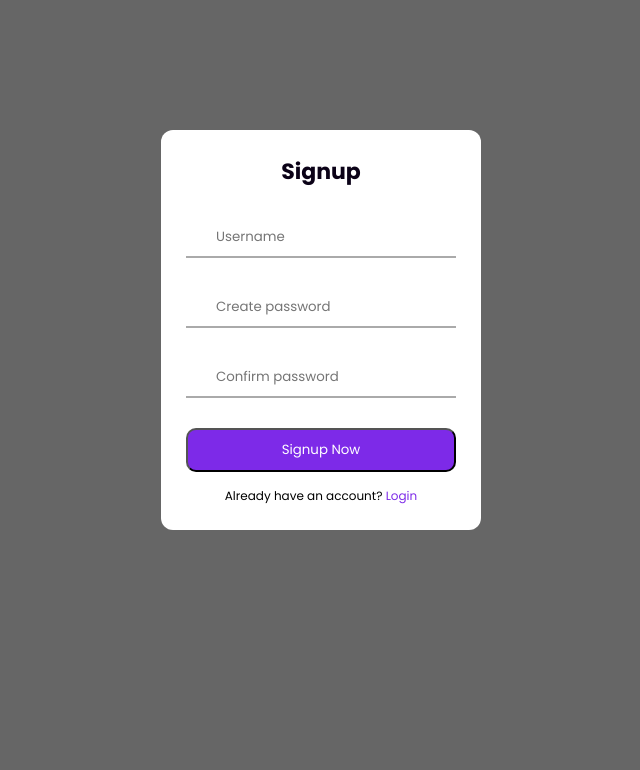
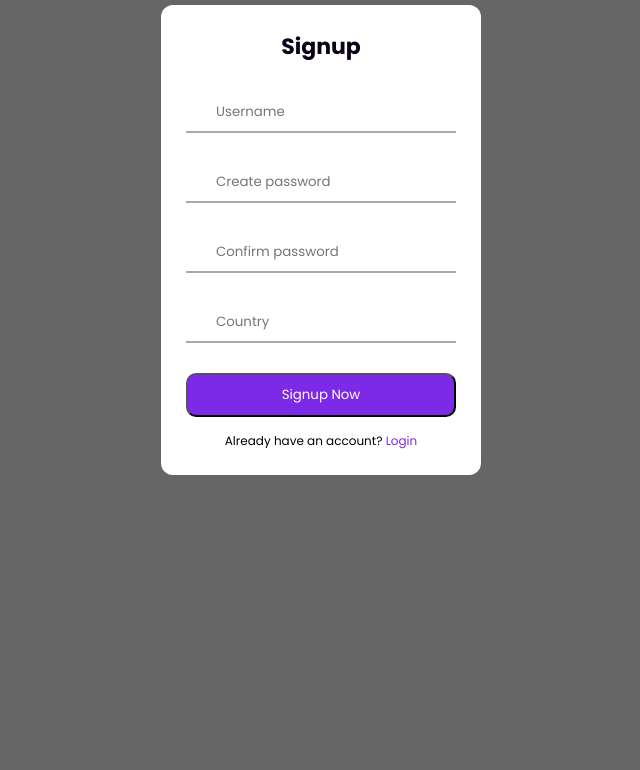
Before and after one commit to BASDAT-F12/F12-PacilFlix, a Django app: page /auth/register/ in a window 1280 px wide. Shown: the part 70-840 px from the top of the page, without its empty margins (319-959 px from the left). Run offline with Django 5.2, Linux system fonts and the light colour scheme.

Commit message:
Add country of origin in user auth

```diff
--- a/authentication/templates/register.html
+++ b/authentication/templates/register.html
@@ -47,7 +47,7 @@
             position: fixed;
             max-width: 320px;
             width: 100%;
-            top: 50%;
+            top: 310px;
             left: 50%;
             transform: translate(-50%, -50%) scale(1.2);
             z-index: 101;
@@ -58,6 +58,7 @@
             opacity: 0;
             pointer-events: none;
             transition: all 0.4s ease-out;
+            overflow-y: auto; /* Add this to make it scrollable */
         }
         .home.show .form_container {
             opacity: 1;
@@ -157,6 +158,13 @@
             text-align: justify-all;
             padding-top: 10px;
         }
+        .input_box i.country {
+            left: 0;
+        }
+        .input_box input:focus ~ i.country {
+            color: #7d2ae8;
+        }
+
 
     </style>
     <!-- Unicons -->
@@ -193,6 +201,13 @@
                     <i class="uil uil-lock password"></i>
                     <i class="uil uil-eye-slash pw_hide"></i>
                 </div>
+                <div class="input_box">
+                    <label>
+                        <input type="text" name="country" placeholder="Country" required />
+                    </label>
+                    <i class="uil uil-globe country"></i>
+                </div>
+
                 <button type="submit" class="button">Signup Now</button>
                 <div class="login_signup">Already have an account? <a href="{% url 'authentication:login' %}" id="login">Login</a></div>
             </form>
--- a/authentication/views.py
+++ b/authentication/views.py
@@ -31,9 +31,11 @@
     if request.method == 'POST':
         form = UserCreationForm(request.POST)
         username = request.POST['username']
-        password = request.POST['password']
+        password2 = request.POST['password2']
+        country = request.POST['country']
         if form.is_valid():
-            user = Pengguna(username=username, password=password)
+            print(country)
+            user = Pengguna(username=username, password=password2, country=country)
             user.save()
             form.save()
             return redirect('authentication:login')
--- a/user/models.py
+++ b/user/models.py
@@ -6,8 +6,8 @@
 class Pengguna(AbstractBaseUser):
     username = models.CharField(max_length=50, unique=True)
     password = models.CharField(max_length=50)
-    id_tayangan = models.ForeignKey('infolist.Tayangan', on_delete=models.CASCADE)
-
+    # id_tayangan = models.ForeignKey('infolist.Tayangan', on_delete=models.CASCADE)
+    country = models.CharField(max_length=50, blank=False, null=False)
     USERNAME_FIELD = 'username'
 
 class Paket(models.Model):
```
Also changed, not shown: user/migrations/0002_remove_pengguna_id_tayangan_pengguna_country.py (added).
